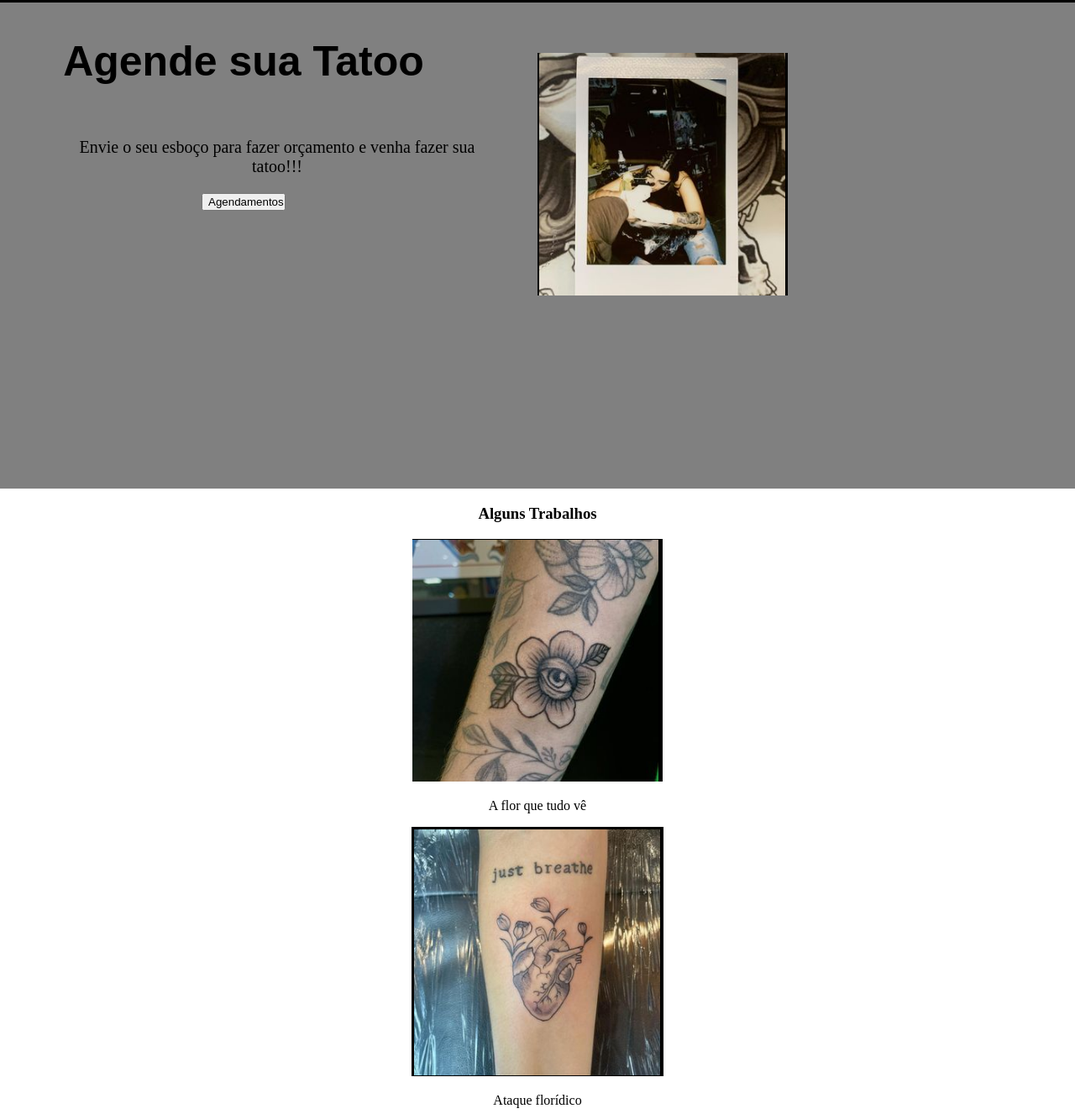
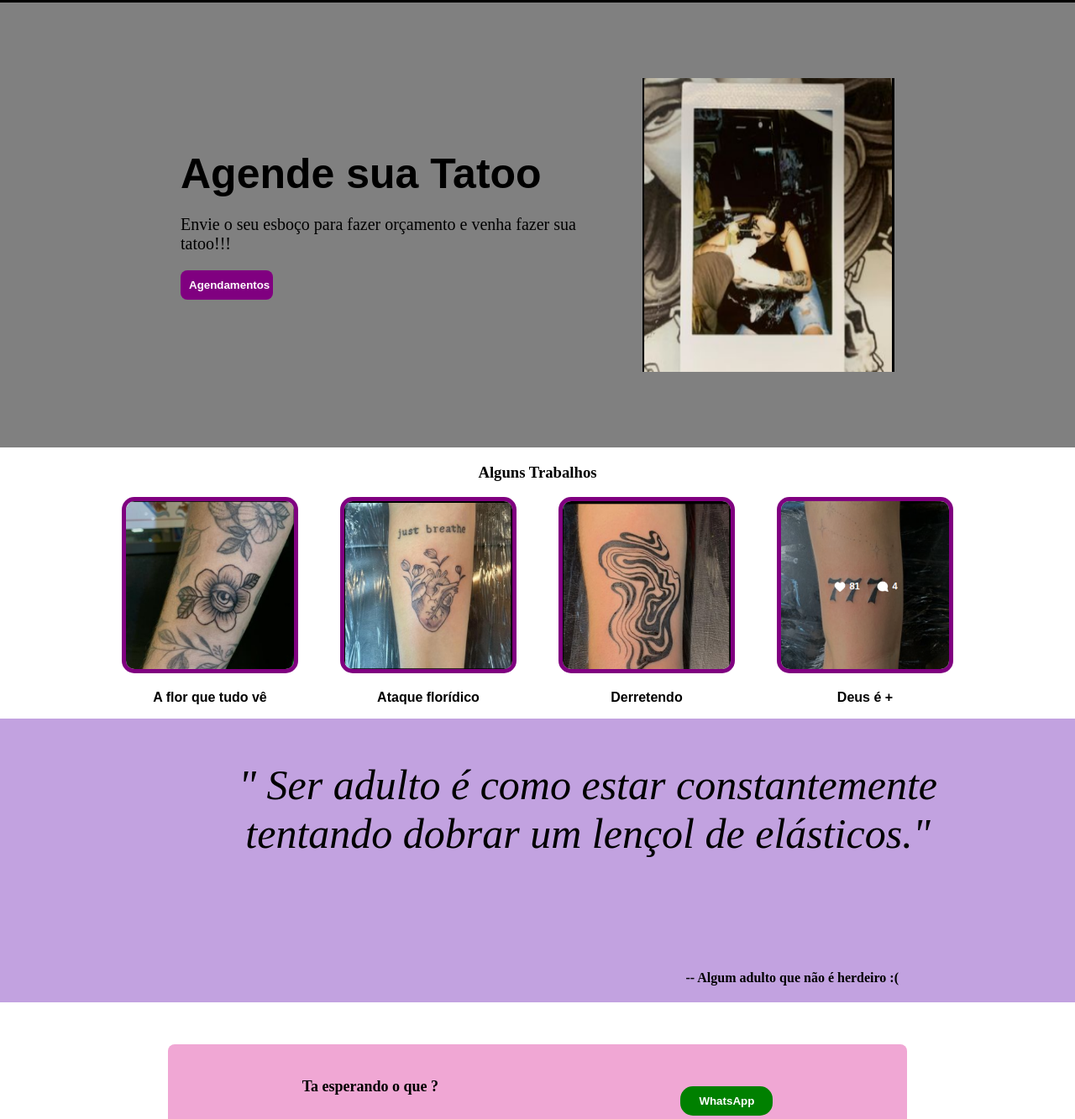
Before and after one commit to Jonas-Freire/landing-page, a plain HTML site: page index.html in a window 1280 px wide. Shown: the part 83-1416 px from the top of the page at 84% size. Drawn offline with Linux system fonts and the light colour scheme.

Commit message:
Quase tudo pronto, só mais alguns ajustes finais.

```diff
--- a/index.css
+++ b/index.css
@@ -30,6 +30,7 @@ body {
     color: aliceblue;
     padding: 10px;
 
+
 }
 .logo {
     padding-left: 40px;
@@ -42,38 +43,128 @@ body {
 }
 .primeiro-container {
     background-color: grey;
-    display: inline-block;
+    display: flex;
     align-items: center;
+    justify-content: center;
+    padding: 90px;
 }
 .texto-container {
     display: flex;
     flex-direction: column;
-    align-items: center;
-   align-content: space-around;
+    text-align: left;
+    flex-basis: 400px;
+    margin-right: 50px;
+
+
 }
 h2 {
     font-family: Arial, Helvetica, sans-serif;
     font-size: 50px;
+    font-weight: bold;
+    margin: 0;
 }
 .paragrafo {
     font-size: 20px;
-    padding-left: 80px;
     width: 500px;
 }
 
 .container-foto {
     display: flex;
-    padding-left: 60px;
-    padding-top: 60px;
-    justify-items: flex-end;
-    width: max-content;
+
+
 }
-.foto1{
-    width: 200px;
-    height: 200px;
+.foto-bibi{
+    width: 300px;
+    height: 350px;
 
 
 }
 .botao-agenda {
-    width: 100px;
+    width: 110px;
+    background-color: purple;
+    text-decoration: none;
+    display: block;
+    padding: 10px;
+    border: none;
+    border-radius: 8px;
+    font-weight: bold;
+    color: #fff;
 }
+.conteudo {
+}
+.flex-tatoo {
+    display: flex;
+    justify-content: center;
+    flex-wrap: wrap;
+    gap: 50px;
+}
+.foto-tatoo{
+    width: 200px;
+    height: 200px;
+    object-fit: cover;
+    border: 5px solid purple;
+    border-radius: 15px;
+
+}
+.flex-tatoo p {
+    font-weight: bolder;
+    font-family: Arial, Helvetica, sans-serif;
+}
+.quote {
+    background-color: rgb(194, 162, 224);
+    display: flex;
+    flex-direction: column;
+    padding: 0 200px;
+
+}
+.quote p {
+    width: 1000px;
+    height: 200px;
+    font-size: 50px;
+    font-style: italic;
+    font-weight: lighter;
+}
+.quote b {
+    padding-bottom: 20px;
+    padding-right: 10px;
+    text-align: right;
+}
+
+.agendar {
+    background-color: rgb(240, 167, 212);
+    margin: 50px 200px;
+    padding: 10px 80px;
+    display: flex;
+    justify-content: space-around;
+    align-items: center;
+
+
+    border-radius: 8px;
+
+}
+.agendar-texto {
+    text-align: left;
+
+}
+.agendar-texto h5 {
+    font-size: 18px;
+}
+.botao-wpp {
+    background-color: green;
+    color: #fff;
+    width: 110px;
+    padding: 10px;
+    border: none;
+    text-decoration: none;
+    border-radius: 15px;
+    font-weight: bolder;
+    display: block;
+}
+
+
+
+
+
+.footer {
+    background-color: gray;
+}
--- a/index.html
+++ b/index.html
@@ -17,42 +17,53 @@
                 <a href="#" class="link">Tatoo</a>
             </nav>
         </div>
-        <div class="container">
         <div class="primeiro-container">
             <div class="texto-container">
                 <h2>Agende sua Tatoo</h2>
                 <p class="paragrafo">Envie o seu esboço para fazer orçamento
                 e venha fazer sua tatoo!!!</p>
-                    <button class="botao-agenda">Agendamentos</button>
-                </div>
+                <button type="button" class="botao-agenda">Agendamentos</button>
             </div>
             <div class="container-foto">
                 <img src="bibi.png" class="foto-bibi">
             </div>
         </div>
+
+
         <div class="conteudo">
             <h3>Alguns Trabalhos</h3>
             <div class="flex-tatoo">
-                <img src="tatoo1.png">
+                <div>
+                    <img src="tatoo1.png" class="foto-tatoo">
                     <p>A flor que tudo vê</p>
-                <img src="tatoo2.png">
+                </div>
+                <div>
+                    <img src="tatoo2.png" class="foto-tatoo">
                     <p>Ataque florídico</p>
-                <img src="tatoo3.png">
+                </div>
+                <div>
+                    <img src="tatoo3.png" class="foto-tatoo">
                     <p>Derretendo</p>
-                <img src="tatoo4.png">
+                </div>
+                <div>
+                    <img src="tatoo4.png" class="foto-tatoo">
                     <p>Deus é +</p>
                 </div>
             </div>
+        </div>
         <div class="quote">
-            <h4>" Ser adulto é como estar constantemente tentando dobrar um lençol de elásticos."</h4>
-            <p>-- Algum adulto que não é herdeiro :(</p>
+            <p>" Ser adulto é como estar constantemente tentando dobrar um lençol de elásticos."</p>
+            <b>-- Algum adulto que não é herdeiro :(</b>
         </div>
+
         <div class="agendar">
             <div class="agendar-texto">
                 <h5>Ta esperando o que ?</h5>
                 <p>Faça seu orçamento e agende já a sua tatoo!!!</p>
              </div>
-            <button type="button">WhatsApp</button>
+            <div class="botaowpp">
+                <button type="button" class="botao-wpp">WhatsApp</button>
+            </div>
         </div>
         <div class="footer">
             <p>Copyright © The Odin Project 2023</p>
```
Lines whose indentation alone changed are shown as unchanged.
